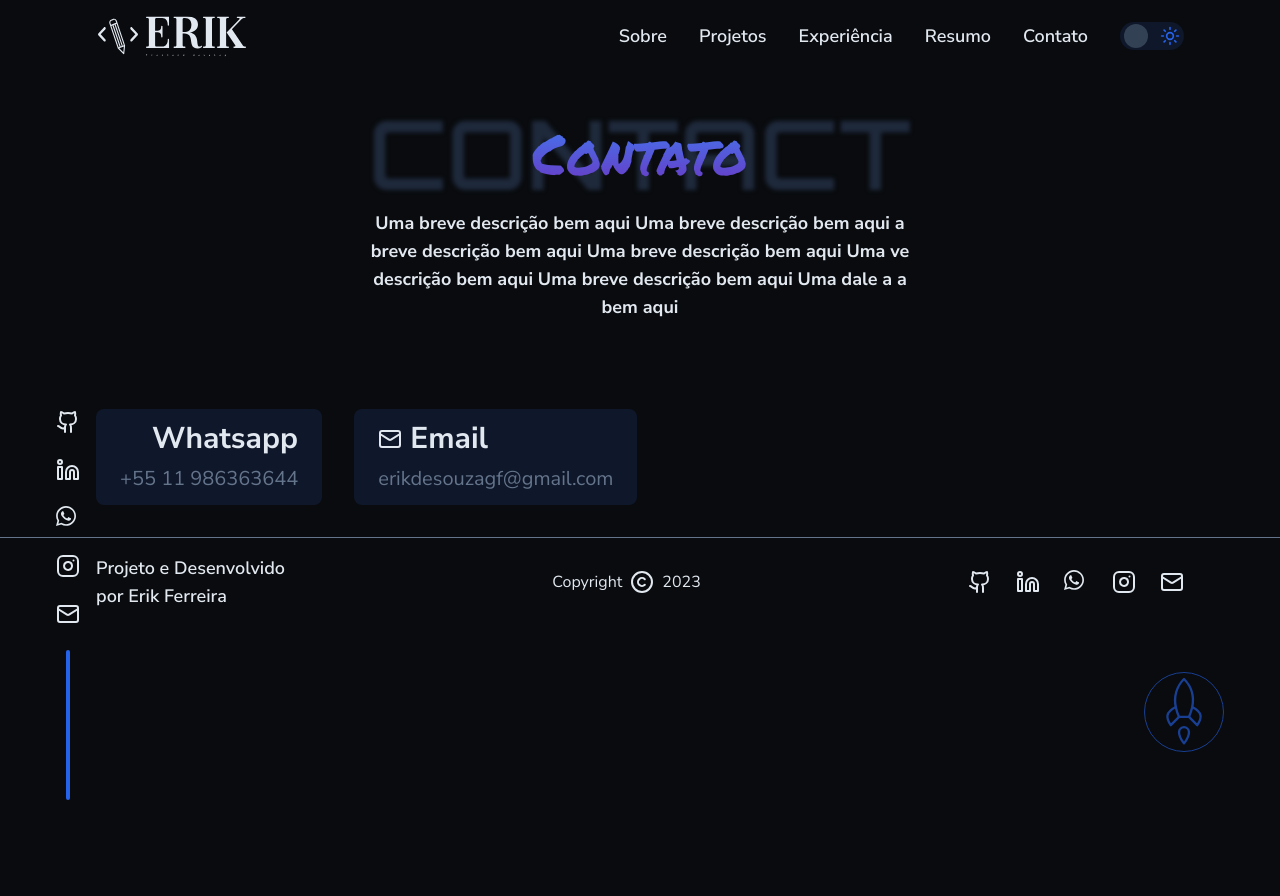
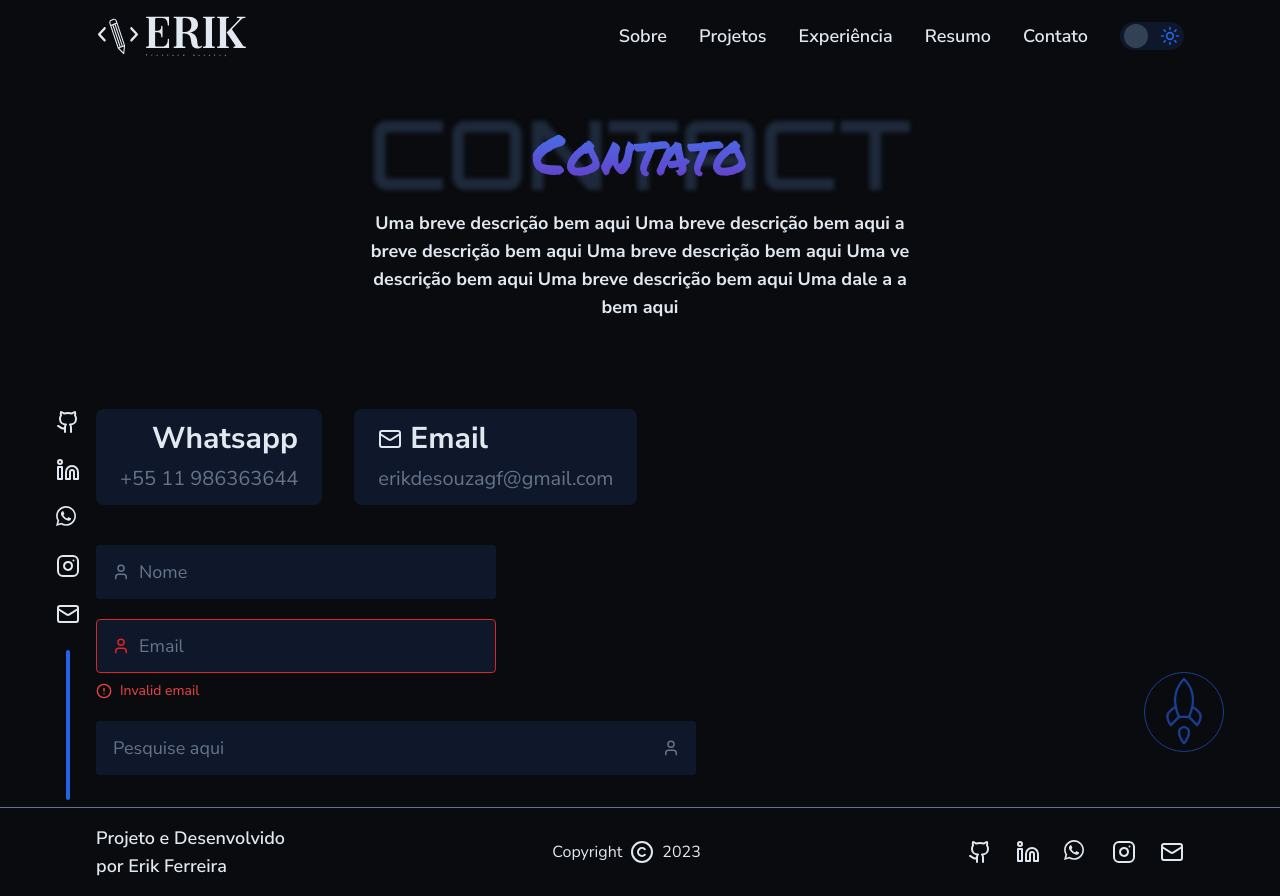
Before and after one commit to erik-ferreira/portfolio, a Next.js app: page /contact in a window 1280 px wide. Before the commit the page ends 800 px from the top, so only its background shows below. Built offline with nearby package versions, Linux system fonts and the light colour scheme.

Commit message:
create component Input

```diff
--- a/src/app/contact/page.tsx
+++ b/src/app/contact/page.tsx
@@ -1,3 +1,4 @@
+import { Input } from "@/components/Input"
 import { Title } from "@/components/Title"
 import { SocialCard } from "@/components/SocialCard"
 import { Description } from "@/components/Description"
@@ -11,10 +12,16 @@ export default function Contact() {
       </section>
 
       <article>
-        <div className="flex gap-8">
+        <div className="flex gap-8 mb-10">
           <SocialCard />
           <SocialCard variant="mail" />
         </div>
+
+        <form className="space-y-5">
+          <Input placeholder="Nome" />
+          <Input placeholder="Email" error="Invalid email" />
+          <Input placeholder="Pesquise aqui" variant="search" />
+        </form>
       </article>
     </main>
   )
--- /dev/null
+++ b/src/components/Input.tsx
@@ -0,0 +1,111 @@
+import { ComponentProps } from "react"
+import { tv, VariantProps } from "tailwind-variants"
+
+import { Icon } from "@/components/Icon"
+
+const input = tv({
+  slots: {
+    container: "relative group",
+    base: [
+      "peer w-full bg-section py-3 outline-none rounded",
+      "text-lg placeholder:text-slate-500",
+      "transition-colors border-[1.5px] border-transparent enabled:group-hover:border-blue-600",
+      "focus:border-blue-600",
+      "disabled:opacity-50",
+      "[&:not(:placeholder-shown)]:border-blue-600",
+    ],
+    icon: [
+      "absolute top-[18px] w-4.5 h-4.5 text-slate-500 ",
+      "group-focus-within:text-blue-600 peer-[&:not(:placeholder-shown)]:text-blue-600",
+    ],
+    errorContainer: "flex items-center gap-2 mt-2",
+    errorIcon: "w-4 h-4 text-red-500",
+    errorMessage: "text-sm text-red-500",
+  },
+
+  variants: {
+    variant: {
+      default: {
+        container: "max-w-[25rem]",
+        base: "pl-10.5 pr-4",
+        icon: "left-4",
+      },
+      search: {
+        container: "max-w-[37.5rem]",
+        base: "pr-10.5 pl-4",
+        icon: "right-4",
+      },
+    },
+    hasError: {
+      true: {
+        base: "border-red-600",
+        icon: "text-red-600",
+      },
+    },
+  },
+
+  defaultVariants: {
+    variant: "default",
+    hasError: false,
+  },
+})
+
+type InputProps = ComponentProps<"input"> &
+  VariantProps<typeof input> & {
+    error?: string
+  }
+
+export function Input({ error, variant, className, ...rest }: InputProps) {
+  const hasError = !!error
+  const { container, base, icon, errorContainer, errorIcon, errorMessage } =
+    input({ className, hasError, variant })
+
+  return (
+    <div className={container()}>
+      <label>
+        <input className={base()} {...rest} />
+
+        <Icon name="User" className={icon()} />
+
+        {hasError && (
+          <div className={errorContainer()}>
+            <Icon name="AlertCircle" className={errorIcon()} />
+            <span className={errorMessage()}>{error}</span>
+          </div>
+        )}
+      </label>
+    </div>
+  )
+}
+
+//  <div className="relative group">
+//       <label>
+//         <input
+//           placeholder="Nome"
+//           className={twMerge(
+//             "max-w-[25rem] w-full bg-section pl-10.5 pr-4 py-3 outline-none rounded text-lg placeholder:text-slate-500",
+//             "transition-colors border-[1.5px] border-transparent enabled:group-hover:border-blue-600",
+//             "focus:border-blue-600",
+//             "disabled:opacity-50 peer [&:not(:placeholder-shown)]:border-blue-600"
+//           )}
+//           {...rest}
+//         />
+
+//         <Icon
+//           name="User"
+//           className={twMerge(
+//             // "absolute left-4 top-1/2 -translate-y-1/2 w-4.5 h-4.5 text-slate-500",
+//             "absolute left-4 top-4 w-4.5 h-4.5 text-slate-500",
+//             "group-focus-within:text-blue-600 peer-[&:not(:placeholder-shown)]:text-blue-600"
+//           )}
+//         />
+
+//   </label>
+// </div>
+
+{
+  /* <div className="flex items-center gap-2 mt-2">
+          <Icon name="AlertCircle" className="w-4 h-4 text-red-500" />
+          <span className="text-sm text-red-500">Error text</span>
+        </div> */
+}
--- a/tailwind.config.ts
+++ b/tailwind.config.ts
@@ -188,6 +188,10 @@ const config: Config = {
       transitionDuration: {
         400: "400ms",
       },
+
+      padding: {
+        "10.5": "2.625rem",
+      },
     },
   },
   plugins: [],
```
